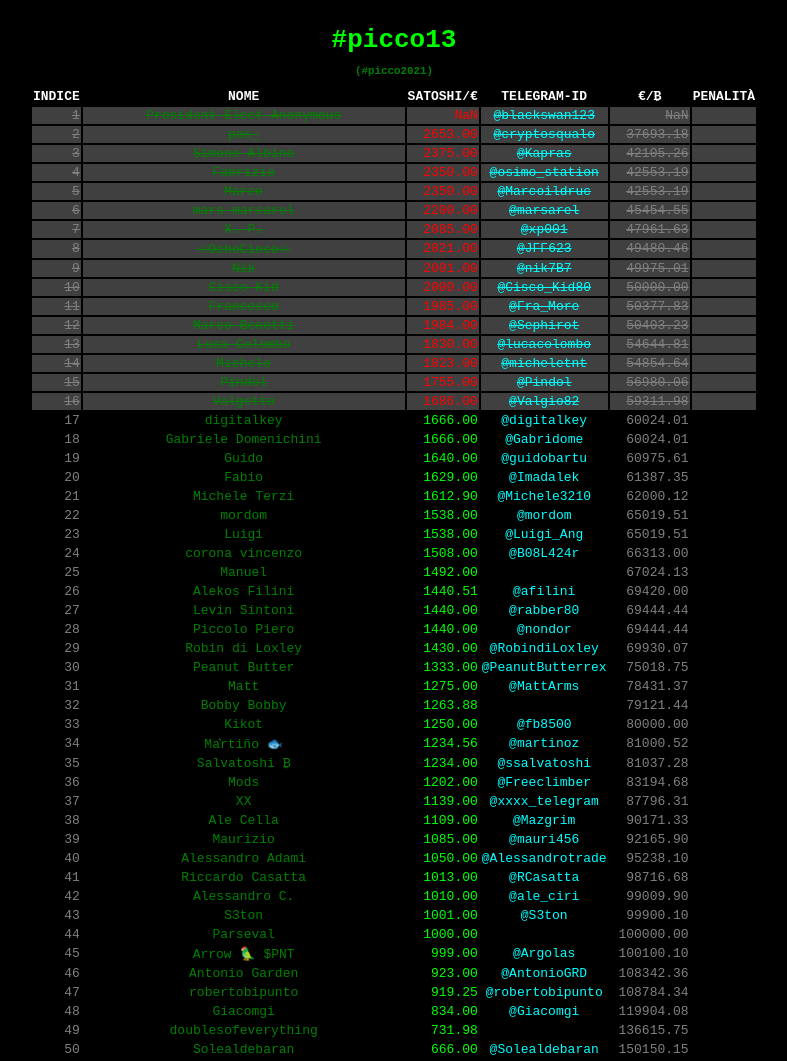
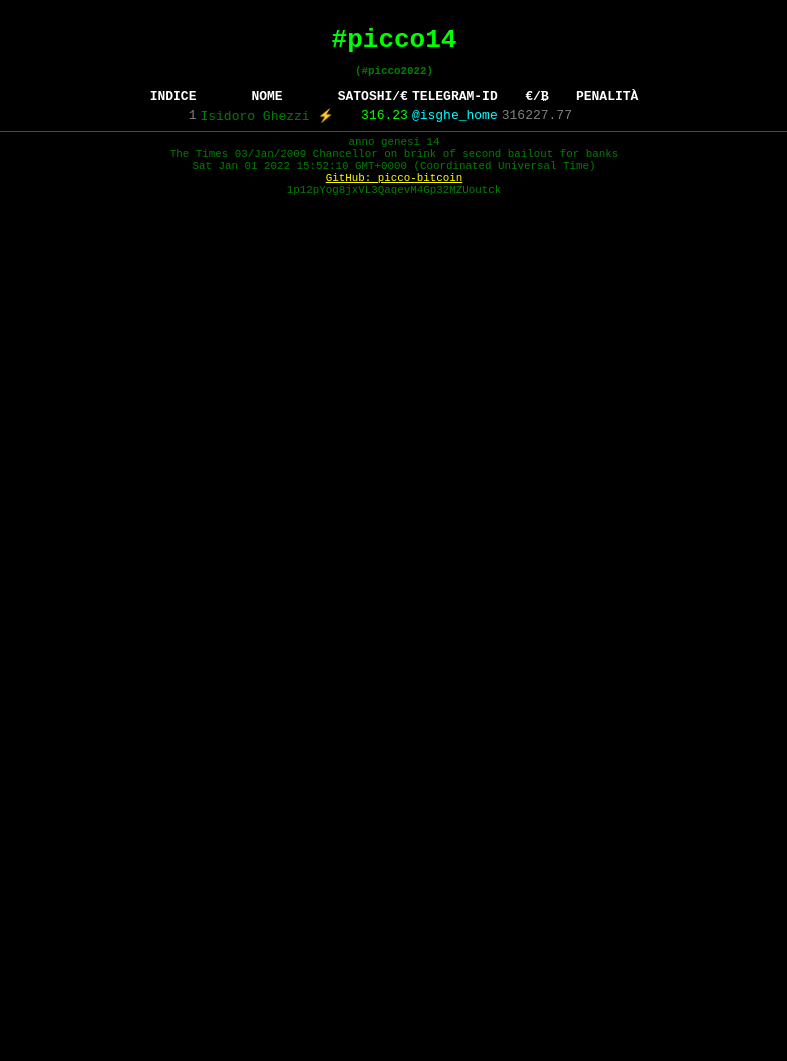
Before and after one commit to isghe/picco-bitcoin, a website: page index.html in a window 1280 px wide. Shown: the top 1061 px of the page, without its empty margins (246-1033 px from the left). After the commit the page ends 800 px from the top, so only its background shows below. Drawn offline with Linux system fonts and the light colour scheme.

Commit message:
default 14 (adding navigator)

```diff
--- a/index.html
+++ b/index.html
@@ -15,7 +15,7 @@
 
 			return ret;
 		};
-		document.write ('<title>#picco'+piccoGetOrDefault (new URL(location).searchParams, 'picco', 13)+'</title>');
+		document.write ('<title>#picco'+piccoGetOrDefault (new URL(location).searchParams, 'picco', 14)+'</title>');
 	</script>
 	<link rel="stylesheet" type="text/css" href="index.css" />
 	<script src="data12.js"></script>
--- a/model.js
+++ b/model.js
@@ -6,7 +6,7 @@ const gModel = {
 	constants: {
 		satoshiPerBitcoin: 100000000,
 		columnSatoshiPerBitcoinIndex: 2,
-		defaultAnnoGenesi: 13
+		defaultAnnoGenesi: 14
 	},
 	picco: gPicco // eslint-disable-line no-undef
 };
```
